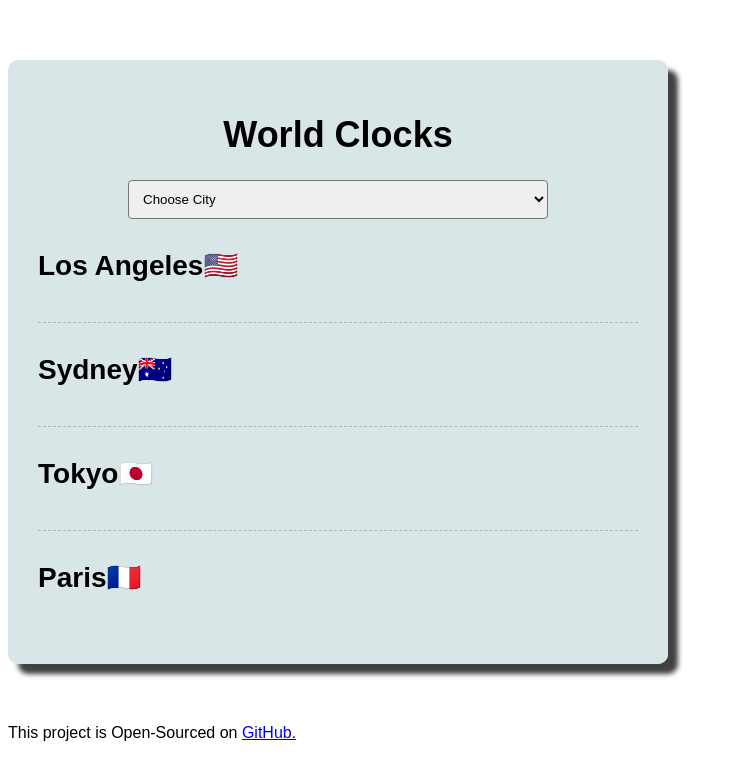
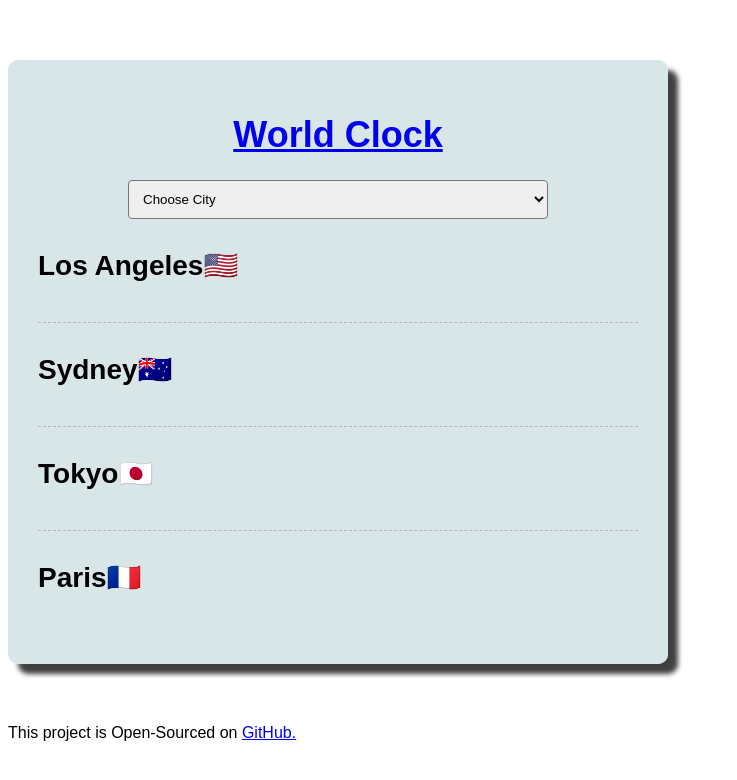
Before and after one commit to Darraneica/world-clock, a plain HTML site: page index.html in a window 1280 px wide. Shown: the whole page, without its empty margins (0-737 px from the left). Drawn offline with nearby package versions, Linux system fonts and the light colour scheme; a script that the page names is missing.

Commit message:
Added function to allow people to be redirected to main page + changed World Clock title.

```diff
--- a/index.html
+++ b/index.html
@@ -11,7 +11,7 @@
   </head>
   <body>
     <div class="container">
-      <h1>World Clocks</h1>
+      <h1><a href="/">World Clock</a></h1>
       <select id="city">
         <option value="">Choose City</option>
         <option value="current">Current Location</option>
```
